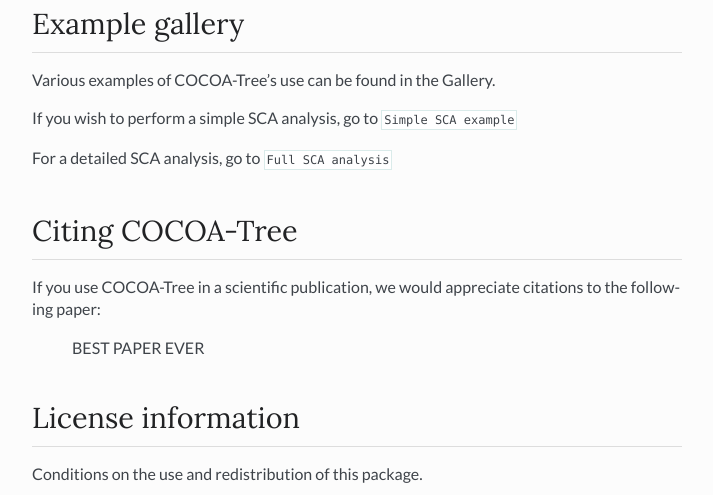
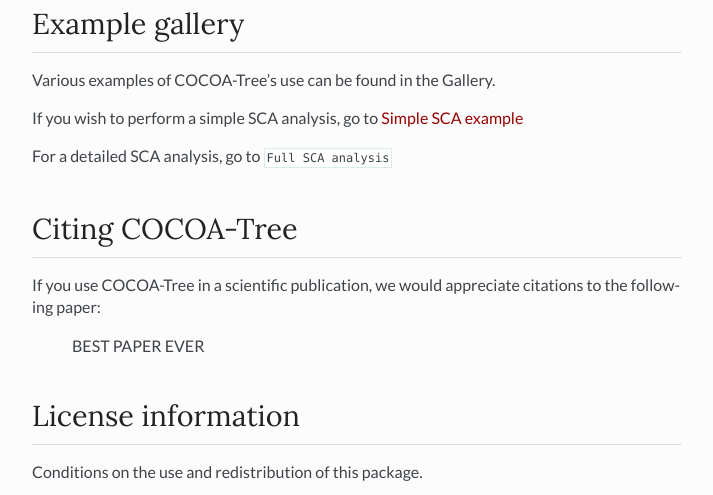
Before and after one commit to TrEE-TIMC/cocoatree, a Sphinx documentation site: the page built from doc/index.rst, in a window 1280 px wide, cut to the strip 1098-1593 px from the top of the page. Shown: the whole strip, without its empty margins (398-1111 px from the left). Built offline with Sphinx 7.4.7, drawn with Linux system fonts in a browser that asks for light colours; nearby versions of some CDN libraries; some of the changed lines change nothing that is shown.

Commit message:
issue #168

```diff
--- a/doc/index.rst
+++ b/doc/index.rst
@@ -43,7 +43,7 @@
 Various examples of COCOA-Tree's use can be found in the Gallery.
 
 If you wish to perform a simple SCA analysis, go to
-:py:obj:`Simple SCA example <../examples/plot_simple_sca.py>`
+`Simple SCA example <auto_examples/plot_simple_sca.html>`_
 
 For a detailed SCA analysis, go to
 :py:obj:`Full SCA analysis <../examples/plot_full_SCA_analysis.py>`
```
